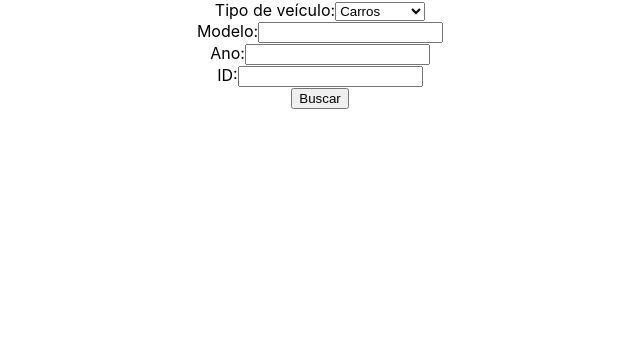
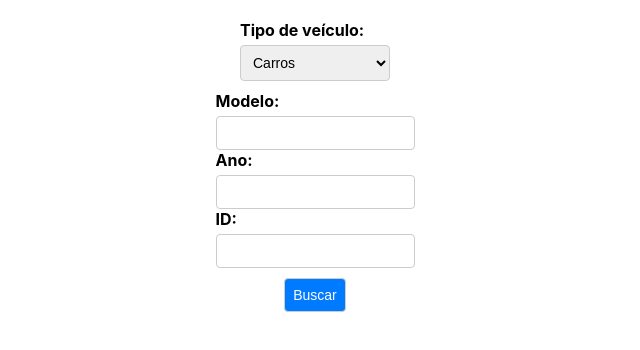
Before and after one commit to Legatario/httprequest, a React (Create React App) app: page / in a window 1280 px wide. Shown: the top 350 px of the page, without its empty margins (320-960 px from the left). Built offline with nearby package versions, Linux system fonts and the light colour scheme.

Commit message:
criando Readme e colocando css no form

```diff
--- /dev/null
+++ b/src/componentes/form/Form.css
@@ -0,0 +1,50 @@
+form {
+    display: flex;
+    flex-direction: column;
+    align-items: center;
+    margin-top:  20px;
+  }
+
+  label {
+    display: flex;
+    align-items: center;
+    margin-bottom: 5px;
+    font-weight: bold;
+  }
+
+  select {
+    margin-right: 10px;
+    margin-bottom: 10px;
+    padding: 8px;
+    border: 1px solid #ccc;
+    border-radius: 4px;
+    font-size: 14px;
+    width: 150px;
+
+  }
+
+
+  input[type="text"],
+  button {
+    margin-right: 10px;
+    padding: 8px;
+    border: 1px solid #ccc;
+    border-radius: 4px;
+    font-size: 14px;
+  }
+
+  button {
+    background-color: #007bff;
+    color: #fff;
+    cursor: pointer;
+    margin-top: 10px;
+  }
+
+  button:hover {
+    background-color: #0056b3;
+  }
+
+  button:disabled {
+    background-color: #ccc;
+    cursor: not-allowed;
+  }
--- a/src/componentes/form/form.js
+++ b/src/componentes/form/form.js
@@ -6,6 +6,7 @@ import ModelField from "./mode/ModelField";
 import PriceField from "./price/Price";
 import Message from "./message/Message";
 import Result from "../results/Result";
+import './Form.css'
 
 const Form = () =>{
     const [vehicleType, setVehicleType] = useState('carros');
@@ -35,14 +36,14 @@ const Form = () =>{
             newMessage = 'escolha um codigo e digite no campo Modelo'
             let url = `https://parallelum.com.br/fipe/api/v1/${vehicles.type}/marcas`
             newType = 'marcs'
-            newMessage = 'escolha um codigo e digite no campo do Ano'
             if(vehicles.model){
                 newType = 'model'
                 url = url+`/${vehicles.model}/modelos`
-                newMessage = 'escolha um codigo e digite no campo ID'
+                newMessage = 'escolha um codigo e digite no campo do Ano'
                 if(vehicles.year){
                     url = url+`/${vehicles.year}/anos`
                     newType = 'marcs'
+                    newMessage = 'escolha um codigo e digite no campo ID'
                     if(vehicles.price){
                         url = url+`/${price}`
                         newType = 'price'
```
Also changed, not shown: 1 other file (tests, documents, lock files or other folders).
